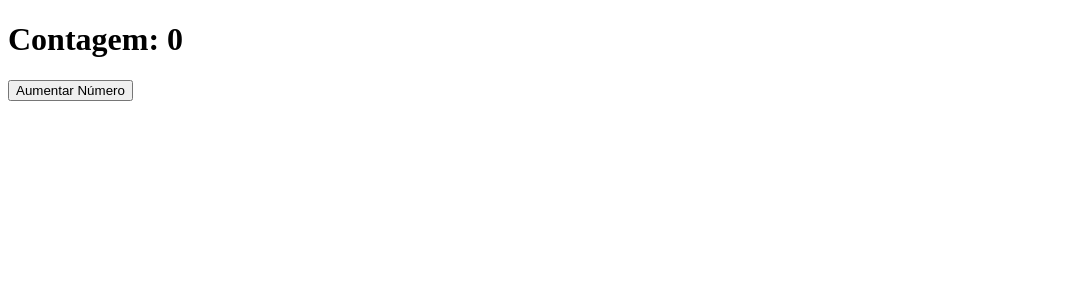
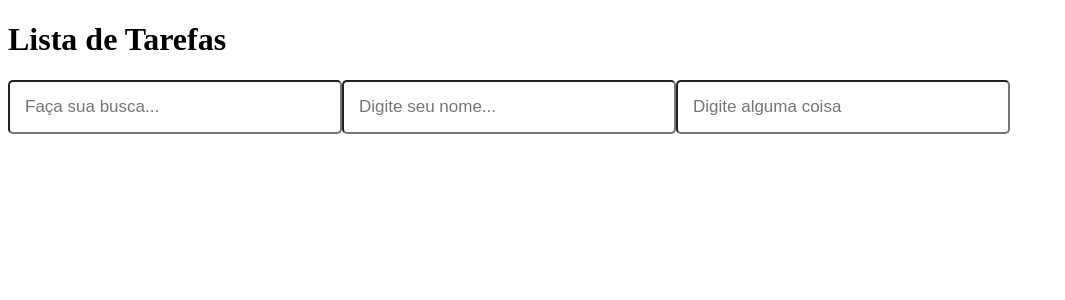
Before and after one commit to gustavoalvesdev/curso-reactjs-b7web, a React (Create React App) app in the folder react1/: page / in a window 1280 px wide. Shown: the top 300 px of the page, without its empty margins (0-1065 px from the left). Built offline with nearby package versions, Linux system fonts and the light colour scheme; the HTML template or start-up script is replaced by a standard one.

Commit message:
React Intermediário - 01 - Separando em Componentes

```diff
--- a/react1/src/App.js
+++ b/react1/src/App.js
@@ -1,29 +1,19 @@
-import React, { useState, useEffect } from 'react';
+import React, { useState } from 'react';
 import styled from 'styled-components';
+import SearchBox from './components/SearchBox';
 
-function App () {
-
-  const [ contagem, setContagem ] = useState(0);
-
-  const aumentarAction = () => {
-    setContagem(contagem + 1);
-  };
-
-  useEffect(() => {
-
-    if (contagem == 0) {
-      document.title = 'Começou a brincadeira!';
-    } else {
-      document.title = `Contagem: ${contagem}`;
-    }
-  }, [contagem]);
+function App() {
 
   return (
 
-    <>
-      <h1>Contagem: {contagem}</h1>
-      <button onClick={aumentarAction}>Aumentar Número</button>
-    </>
+    <div>
+      <h1>Lista de Tarefas</h1>
+      <SearchBox frasePadrao="Faça sua busca..." />
+
+      <SearchBox frasePadrao="Digite seu nome..." />
+
+      <SearchBox />
+    </div>
 
   );
 
--- /dev/null
+++ b/react1/src/components/SearchBox.js
@@ -0,0 +1,24 @@
+import React, { useState } from 'react';
+import styled from 'styled-components';
+
+const InputText = styled.input`
+    border-box: 2px #000;
+    border-radius: 5px;
+    padding: 15px;
+    font-size: 17px;
+    width: 300px;
+`;
+
+function SearchBox(props) {
+
+    return (
+
+        <>
+            <InputText type="text" placeholder={props.frasePadrao ?? 'Digite alguma coisa'} />
+        </>
+
+    );
+
+}
+
+export default SearchBox;
```
